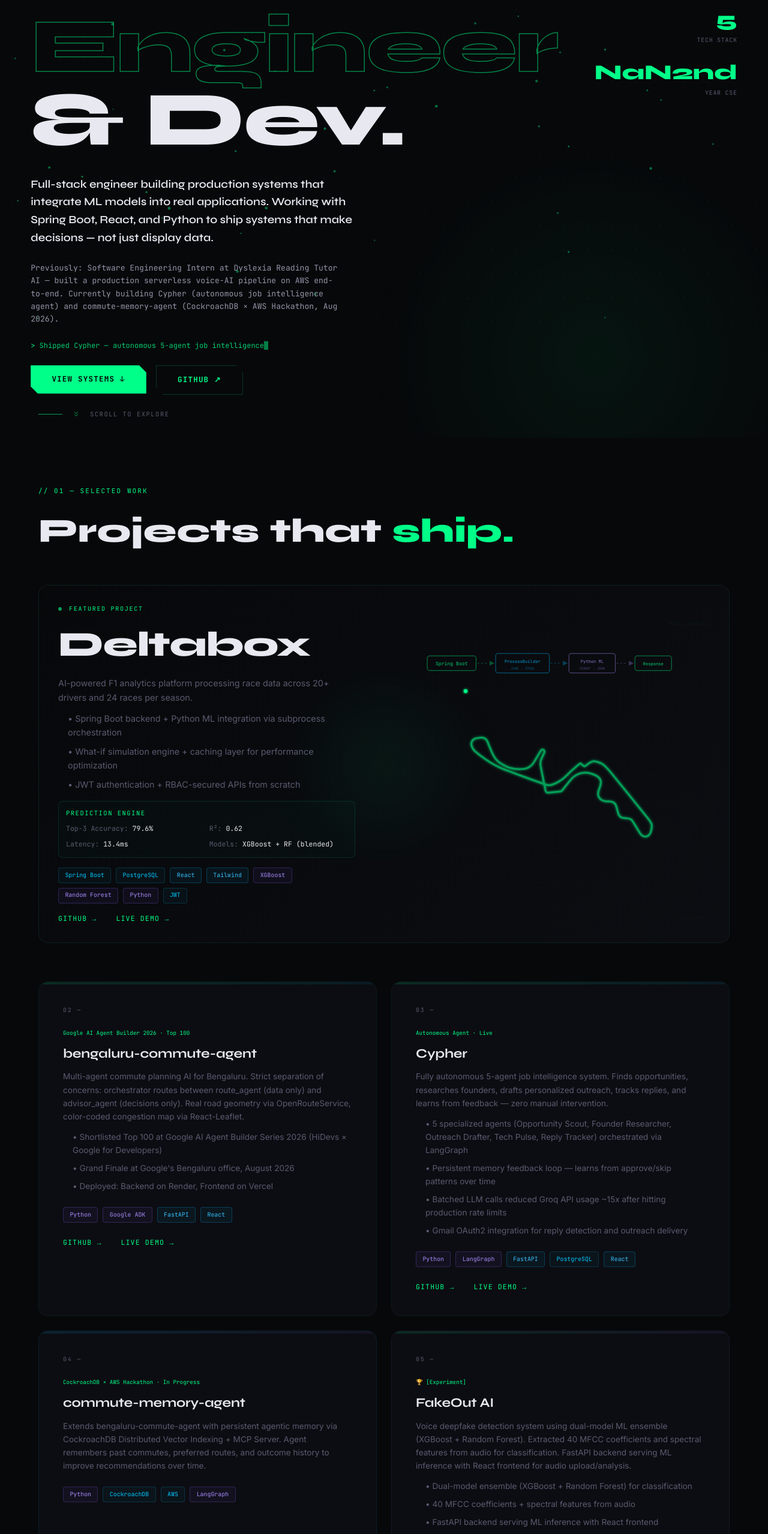
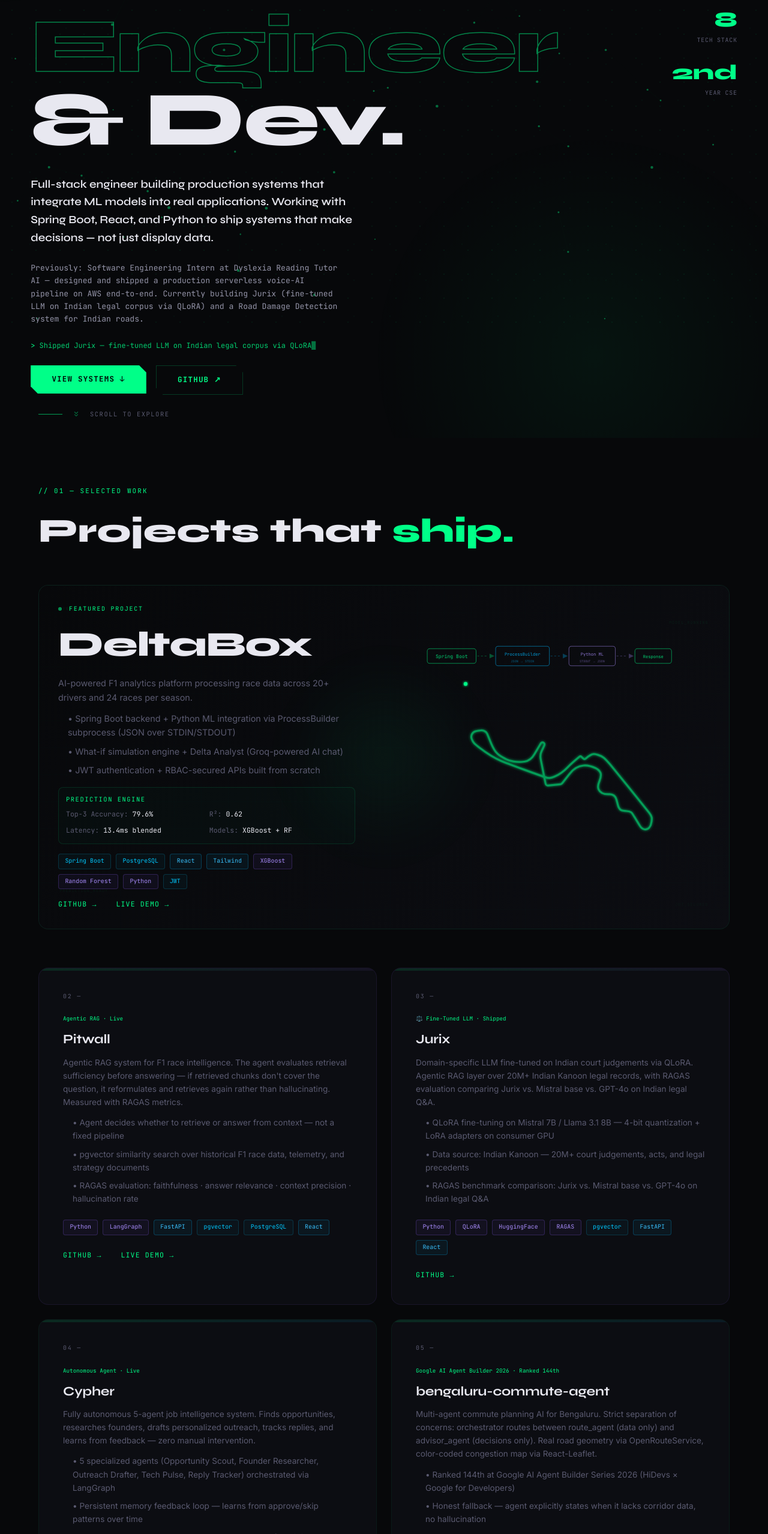
Before and after one commit to Mohammad-Adnan-Shakil/Portfolio, a React (Vite) app: page / in a window 1280 px wide. Shown: the part 243-2800 px from the top of the page at 60% size. Built offline with nearby package versions, Linux system fonts and the light colour scheme.

Commit message:
fix: update projects, fix NaN stat, correct hackathon claims, add Pitwall/Jurix

```diff
--- a/src/components/About.jsx
+++ b/src/components/About.jsx
@@ -25,9 +25,8 @@ const About = () => {
         <div className="w-[60px] h-px bg-accent opacity-40" />
       </div>
 
-      {/* Two-column layout on desktop */}
       <div className="flex flex-col lg:flex-row gap-8 lg:gap-16">
-        {/* Text column - 2/3 */}
+        {/* Text column */}
         <div className="max-w-none lg:max-w-[720px] flex-1">
           <p ref={revealRef(3)} className="mb-4 font-mono text-[clamp(0.75rem,2.5vw,0.83rem)] text-muted leading-relaxed">
             I'm <span className="text-primary">Mohammad Adnan Shakil</span>, a second-year CS student at Presidency University, Bengaluru.
@@ -35,15 +34,15 @@ const About = () => {
           </p>
 
           <p ref={revealRef(4)} className="mb-4 font-mono text-[clamp(0.75rem,2.5vw,0.83rem)] text-muted leading-relaxed">
-            DeltaBox demonstrates my approach: a full-stack F1 intelligence platform with a blended XGBoost + Random Forest ML engine (79.6% Top-3 accuracy, R² 0.62), Java calling Python directly via subprocess for real-time predictions, and JWT + RBAC security built from scratch.
+            DeltaBox demonstrates my approach: a full-stack F1 intelligence platform with a blended XGBoost + Random Forest ML engine (79.6% Top-3 accuracy, R² 0.62, 13.4ms blended inference), Java calling Python directly via ProcessBuilder subprocess for real-time predictions, and JWT + RBAC security built from scratch.
           </p>
 
           <p ref={revealRef(5)} className="font-mono text-[clamp(0.75rem,2.5vw,0.83rem)] text-muted leading-relaxed">
-            Previously a Software Engineering Intern at Dyslexia Reading Tutor AI, where I built a production serverless voice-AI pipeline on AWS (Lambda, DynamoDB, EventBridge, ElevenLabs) end-to-end. Currently building Cypher, an autonomous multi-agent job intelligence system, and competing in the CockroachDB × AWS Hackathon with commute-memory-agent. Open to part-time backend or ML engineering roles.
+            Previously a Software Engineering Intern at Dyslexia Reading Tutor AI, where I designed and shipped a production serverless voice-AI pipeline on AWS (Lambda → ElevenLabs → DynamoDB → EventBridge → HubSpot), end-to-end verified within 3 weeks of joining. Also shipped Jurix (fine-tuned LLM on Indian legal corpus via QLoRA) and commute-memory-agent (CockroachDB × AWS Hackathon). Open to part-time backend or ML engineering roles at AI-first companies.
           </p>
         </div>
 
-        {/* Avatar / mini-card column - 1/3 */}
+        {/* Mini card column */}
         <div ref={revealRef(6)} className="flex-shrink-0 lg:w-64">
           <div
             className="rounded-xl p-6 text-center"
@@ -52,7 +51,6 @@ const About = () => {
               border: '1px solid rgba(0,255,136,0.08)',
             }}
           >
-            {/* Initials avatar */}
             <div
               className="w-20 h-20 rounded-full mx-auto mb-4 flex items-center justify-center text-2xl font-bold font-heading"
               style={{
@@ -64,14 +62,14 @@ const About = () => {
               M
             </div>
             <div className="font-mono text-[0.65rem] text-accent uppercase tracking-[0.1em] mb-1">
-              Software Engineering Intern
+              Backend & ML Engineer
             </div>
             <div className="font-mono text-[0.6rem] text-muted">
-              Dyslexia Reading Tutor AI
+              Ex-Intern · Dyslexia Reading Tutor AI
             </div>
             <div className="mt-3 pt-3" style={{ borderTop: '1px solid rgba(0,255,136,0.08)' }}>
-              <div className="font-mono text-[0.55rem] text-muted uppercase tracking-[0.1em]">
-                Available June 2026
+              <div className="font-mono text-[0.55rem] text-accent uppercase tracking-[0.1em]">
+                Open to Part-Time Roles
               </div>
             </div>
           </div>
--- a/src/components/Hero.jsx
+++ b/src/components/Hero.jsx
@@ -3,11 +3,12 @@ import { motion } from 'framer-motion';
 import { Link } from 'react-scroll';
 
 function useCountUp(end, duration = 2000) {
-  const [count, setCount] = useState(0);
+  const [count, setCount] = useState(typeof end === 'number' ? 0 : end);
   const ref = useRef(null);
   const counted = useRef(false);
 
   useEffect(() => {
+    if (typeof end !== 'number') return;
     const el = ref.current;
     if (!el) return;
     const observer = new IntersectionObserver(
@@ -33,12 +34,13 @@ function useCountUp(end, duration = 2000) {
   return { count, ref };
 }
 
-const StatItem = ({ end, label }) => {
+const StatItem = ({ end, label, suffix = '' }) => {
   const { count, ref } = useCountUp(end);
+  const display = typeof end === 'number' ? `${count}${suffix}` : end;
   return (
     <div ref={ref} className="text-left sm:text-right flex-1 sm:flex-none">
       <div className="font-heading font-extrabold text-accent" style={{ fontSize: 'clamp(1.3rem, 4vw, 2.2rem)' }}>
-        {count}{typeof end === 'string' && isNaN(end) ? end : ''}
+        {display}
       </div>
       <div className="font-mono text-muted uppercase tracking-[0.08em]" style={{ fontSize: 'clamp(0.5rem, 2vw, 0.62rem)' }}>
         {label}
@@ -49,9 +51,10 @@ const StatItem = ({ end, label }) => {
 
 const TypewriterText = () => {
   const lines = [
-    'Built Deltabox — AI F1 platform with 79.6% accuracy',
-    'Shipped Cypher — autonomous 5-agent job intelligence',
+    'Built DeltaBox — AI F1 platform with 79.6% Top-3 accuracy',
+    'Shipped Jurix — fine-tuned LLM on Indian legal corpus via QLoRA',
     'Built production serverless voice-AI pipeline on AWS',
+    'Shipped Cypher — autonomous 5-agent job intelligence system',
   ];
   const [lineIndex, setLineIndex] = useState(0);
   const [charIndex, setCharIndex] = useState(0);
@@ -73,7 +76,7 @@ const TypewriterText = () => {
     }
 
     return () => clearTimeout(timeout);
-  }, [charIndex, isDeleting, lineIndex, lines]);
+  }, [charIndex, isDeleting, lineIndex]);
 
   return (
     <p className="font-mono text-accent/80" style={{ fontSize: 'clamp(0.65rem, 2vw, 0.75rem)', minHeight: '1.4em' }}>
@@ -219,10 +222,8 @@ const Hero = () => {
       }}
       id="hero"
     >
-      {/* Canvas particle network */}
       <CanvasParticles />
 
-      {/* Spotlight glow following mouse */}
       <div
         className="absolute pointer-events-none"
         style={{
@@ -238,7 +239,6 @@ const Hero = () => {
         }}
       />
 
-      {/* Central glow — animated with Framer Motion */}
       <motion.div
         className="absolute top-1/2 left-1/2 -translate-x-1/2 -translate-y-1/2 pointer-events-none"
         style={{
@@ -267,7 +267,7 @@ const Hero = () => {
         <motion.div variants={itemVariants} className="mb-6">
           <p className="font-mono text-accent tracking-[0.2em]" style={{ fontSize: 'clamp(0.72rem, 2vw, 0.78rem)' }}>
             <span className="text-muted">&gt; </span>
-            Mohammad Adnan Shakil · Full-Stack + ML Systems · Bengaluru
+            Mohammad Adnan Shakil · Backend & ML Systems · Bengaluru
           </p>
         </motion.div>
 
@@ -306,7 +306,7 @@ const Hero = () => {
                 className="text-center sm:text-left mx-auto sm:mx-0 font-mono text-secondary leading-relaxed"
                 style={{ fontSize: 'clamp(0.7rem, 2.5vw, 0.82rem)', maxWidth: 'min(85vw, 32rem)' }}
               >
-                Previously: Software Engineering Intern at Dyslexia Reading Tutor AI — built a production serverless voice-AI pipeline on AWS end-to-end. Currently building Cypher (autonomous job intelligence agent) and commute-memory-agent (CockroachDB × AWS Hackathon, Aug 2026).
+                Previously: Software Engineering Intern at Dyslexia Reading Tutor AI — designed and shipped a production serverless voice-AI pipeline on AWS end-to-end. Currently building Jurix (fine-tuned LLM on Indian legal corpus via QLoRA) and a Road Damage Detection system for Indian roads.
               </p>
             </motion.div>
 
@@ -315,14 +315,14 @@ const Hero = () => {
             </motion.div>
           </div>
 
-          {/* Stats — inline with heading on desktop */}
+          {/* Stats */}
           <motion.div
             variants={itemVariants}
             className="flex flex-row sm:flex-col gap-6 sm:gap-5 mt-2 sm:mt-6 self-start"
           >
-            <StatItem end={5} label="Projects" />
-            <StatItem end={5} label="Tech Stack" />
-            <StatItem end="2nd" label="Year CSE" />
+            <StatItem end={7} label="Projects" />
+            <StatItem end={8} label="Tech Stack" />
+            <StatItem end={2} label="Year CSE" suffix="nd" />
           </motion.div>
         </div>
 
@@ -365,7 +365,6 @@ const Hero = () => {
         </motion.div>
       </motion.div>
 
-      {/* Bouncing chevron */}
       <motion.div
         initial={{ opacity: 0 }}
         animate={{ opacity: 1 }}
--- a/src/components/Projects.jsx
+++ b/src/components/Projects.jsx
@@ -2,7 +2,7 @@ import useScrollReveal from '../hooks/useScrollReveal';
 
 const techTagColor = (tag) => {
   const lower = tag.toLowerCase();
-  if (['python', 'google adk', 'langgraph', 'xgboost', 'random forest', 'librosa', 'scikit-learn'].some(t => lower.includes(t))) {
+  if (['python', 'google adk', 'langgraph', 'xgboost', 'random forest', 'librosa', 'scikit-learn', 'qlora', 'huggingface', 'ragas', 'yolov8'].some(t => lower.includes(t))) {
     return {
       color: '#a78bfa',
       border: 'rgba(139,92,246,0.25)',
@@ -52,21 +52,36 @@ const Projects = () => {
   const secondaryProjects = [
     {
       number: '02 —',
-      title: 'bengaluru-commute-agent',
-      category: 'backend',
-      badge: 'Google AI Agent Builder 2026 · Top 100',
-      description: 'Multi-agent commute planning AI for Bengaluru. Strict separation of concerns: orchestrator routes between route_agent (data only) and advisor_agent (decisions only). Real road geometry via OpenRouteService, color-coded congestion map via React-Leaflet.',
+      title: 'Pitwall',
+      category: 'ml',
+      badge: 'Agentic RAG · Live',
+      description: 'Agentic RAG system for F1 race intelligence. The agent evaluates retrieval sufficiency before answering — if retrieved chunks don\'t cover the question, it reformulates and retrieves again rather than hallucinating. Measured with RAGAS metrics.',
       bullets: [
-        'Shortlisted Top 100 at Google AI Agent Builder Series 2026 (HiDevs × Google for Developers)',
-        "Grand Finale at Google's Bengaluru office, August 2026",
-        'Deployed: Backend on Render, Frontend on Vercel'
+        'Agent decides whether to retrieve or answer from context — not a fixed pipeline',
+        'pgvector similarity search over historical F1 race data, telemetry, and strategy documents',
+        'RAGAS evaluation: faithfulness · answer relevance · context precision · hallucination rate',
       ],
-      tags: ['Python', 'Google ADK', 'FastAPI', 'React'],
-      github: 'https://github.com/Mohammad-Adnan-Shakil/bengaluru-commute-agent',
-      live: 'https://bengaluru-commute-agent.vercel.app'
+      tags: ['Python', 'LangGraph', 'FastAPI', 'pgvector', 'PostgreSQL', 'React'],
+      github: 'https://github.com/Mohammad-Adnan-Shakil/PitWall',
+      live: 'https://pit-wall-lemon.vercel.app'
     },
     {
       number: '03 —',
+      title: 'Jurix',
+      category: 'ml',
+      badge: '⚖️ Fine-Tuned LLM · Shipped',
+      description: 'Domain-specific LLM fine-tuned on Indian court judgements via QLoRA. Agentic RAG layer over 20M+ Indian Kanoon legal records, with RAGAS evaluation comparing Jurix vs. Mistral base vs. GPT-4o on Indian legal Q&A.',
+      bullets: [
+        'QLoRA fine-tuning on Mistral 7B / Llama 3.1 8B — 4-bit quantization + LoRA adapters on consumer GPU',
+        'Data source: Indian Kanoon — 20M+ court judgements, acts, and legal precedents',
+        'RAGAS benchmark comparison: Jurix vs. Mistral base vs. GPT-4o on Indian legal Q&A',
+      ],
+      tags: ['Python', 'QLoRA', 'HuggingFace', 'RAGAS', 'pgvector', 'FastAPI', 'React'],
+      github: 'https://github.com/Mohammad-Adnan-Shakil/Jurix',
+      live: ''
+    },
+    {
+      number: '04 —',
       title: 'Cypher',
       category: 'backend',
       badge: 'Autonomous Agent · Live',
@@ -82,26 +97,47 @@ const Projects = () => {
       live: 'https://cypher-navy.vercel.app'
     },
     {
-      number: '04 —',
-      title: 'commute-memory-agent',
-      category: 'infrastructure',
-      badge: 'CockroachDB × AWS Hackathon · In Progress',
-      description: 'Extends bengaluru-commute-agent with persistent agentic memory via CockroachDB Distributed Vector Indexing + MCP Server. Agent remembers past commutes, preferred routes, and outcome history to improve recommendations over time.',
-      bullets: [],
-      tags: ['Python', 'CockroachDB', 'AWS', 'LangGraph'],
-      github: '',
+      number: '05 —',
+      title: 'bengaluru-commute-agent',
+      category: 'backend',
+      badge: 'Google AI Agent Builder 2026 · Ranked 144th',
+      description: 'Multi-agent commute planning AI for Bengaluru. Strict separation of concerns: orchestrator routes between route_agent (data only) and advisor_agent (decisions only). Real road geometry via OpenRouteService, color-coded congestion map via React-Leaflet.',
+      bullets: [
+        'Ranked 144th at Google AI Agent Builder Series 2026 (HiDevs × Google for Developers)',
+        'Honest fallback — agent explicitly states when it lacks corridor data, no hallucination',
+        'Deployed: Backend on Render, Frontend on Vercel'
+      ],
+      tags: ['Python', 'Google ADK', 'FastAPI', 'React'],
+      github: 'https://github.com/Mohammad-Adnan-Shakil/bengaluru-commute-agent',
       live: ''
     },
     {
-      number: '05 —',
+      number: '06 —',
+      title: 'commute-memory-agent',
+      category: 'infrastructure',
+      badge: '🏆 CockroachDB × AWS Hackathon · Shipped',
+      description: 'Extends bengaluru-commute-agent with persistent agentic memory via CockroachDB Distributed Vector Indexing + MCP Server. Agent remembers past commutes, preferred routes, and outcome history to improve recommendations over time.',
+      bullets: [
+        'Memory types: conversation history (transactional) · route preference embeddings (vector) · outcome tracking',
+        'CockroachDB MCP Server + Distributed Vector Indexing — mandatory hackathon tools',
+      ],
+      tags: ['Python', 'CockroachDB', 'AWS', 'LangGraph'],
+      github: 'https://github.com/Mohammad-Adnan-Shakil/commute-memory-agent',
+      live: ''
+    },
+    {
+      number: '07 —',
       title: 'FakeOut AI',
       category: 'ml',
-      badge: '🏆 [Experiment]',
-      description: 'Voice deepfake detection system using dual-model ML ensemble (XGBoost + Random Forest). Extracted 40 MFCC coefficients and spectral features from audio for classification. FastAPI backend serving ML inference with React frontend for audio upload/analysis.',
-      bullets: ['Dual-model ensemble (XGBoost + Random Forest) for classification', '40 MFCC coefficients + spectral features from audio', 'FastAPI backend serving ML inference with React frontend'],
-      tags: ['React', 'FastAPI', 'Python', 'XGBoost', 'Random Forest', 'Librosa', 'TailwindCSS'],
+      badge: '🎙️ FusionX Hackathon 2026 · Top Score',
+      description: 'Voice deepfake detection system using dual-model ML ensemble (XGBoost + Random Forest + wav2vec2 embeddings). Majority-vote ensemble flags model disagreement as low-confidence rather than forcing a decision.',
+      bullets: [
+        '40 MFCC coefficients + spectral centroid + rolloff + zero crossing rate + wav2vec2 embeddings',
+        'Top score in first technical evaluation round — judged on functionality and technical depth',
+      ],
+      tags: ['React', 'FastAPI', 'Python', 'XGBoost', 'Random Forest', 'Librosa'],
       github: 'https://github.com/FuncLexa/FakeOut-AI',
-      isExperiment: true
+      live: ''
     }
   ];
 
@@ -135,13 +171,11 @@ const Projects = () => {
             width: '100%'
           }}
         >
-          {/* Subtle gradient background */}
           <div
             className="absolute inset-0 pointer-events-none"
             style={{ background: 'linear-gradient(135deg, #07080a 0%, #0c0d12 100%)' }}
           />
 
-          {/* Subtle grid overlay */}
           <div
             className="absolute inset-0 pointer-events-none opacity-30"
             style={{
@@ -150,7 +184,6 @@ const Projects = () => {
             }}
           />
 
-          {/* AI glow */}
           <div
             className="absolute top-1/2 left-1/2 -translate-x-1/2 -translate-y-1/2 pointer-events-none"
             style={{
@@ -164,7 +197,6 @@ const Projects = () => {
             }}
           />
 
-          {/* System status labels */}
           <div className="absolute inset-0 pointer-events-none">
             {[
               { top: '6%', left: '3%', text: 'SYNC_ACTIVE', opacity: 0.08 },
@@ -182,9 +214,8 @@ const Projects = () => {
             ))}
           </div>
 
-          {/* LEFT COLUMN - Text content */}
+          {/* LEFT COLUMN */}
           <div className="relative z-20 flex flex-col justify-center w-1/2 p-6 pl-6 sm:pl-8 lg:p-8">
-
             <div className="flex items-center gap-3 mb-4">
               <div className="rounded-full w-1.5 h-1.5 bg-accent animate-pulse" />
               <p className="font-mono text-[0.62rem] text-accent tracking-[0.18em] uppercase">
@@ -196,15 +227,15 @@ const Projects = () => {
               className="font-heading font-extrabold mb-4 tracking-[-0.02em] leading-tight"
               style={{ fontSize: 'clamp(2.45rem, 7vw, 3.64rem)' }}
             >
-              Deltabox
+              DeltaBox
             </h3>
 
             <div className="mb-4 font-body text-muted leading-relaxed" style={{ fontSize: 'clamp(0.8rem, 2vw, 0.9rem)' }}>
               <p className="mb-3">AI-powered F1 analytics platform processing race data across 20+ drivers and 24 races per season.</p>
               <div style={{ paddingLeft: 'clamp(0.5rem, 2vw, 1rem)' }}>
-                <div className="mb-2">• Spring Boot backend + Python ML integration via subprocess orchestration</div>
-                <div className="mb-2">• What-if simulation engine + caching layer for performance optimization</div>
-                <div>• JWT authentication + RBAC-secured APIs from scratch</div>
+                <div className="mb-2">• Spring Boot backend + Python ML integration via ProcessBuilder subprocess (JSON over STDIN/STDOUT)</div>
+                <div className="mb-2">• What-if simulation engine + Delta Analyst (Groq-powered AI chat)</div>
+                <div>• JWT authentication + RBAC-secured APIs built from scratch</div>
               </div>
             </div>
 
@@ -215,8 +246,8 @@ const Projects = () => {
               <div className="grid grid-cols-2 gap-2 font-mono text-[0.72rem] text-muted leading-relaxed">
                 <div>Top-3 Accuracy: <span className="text-primary">79.6%</span></div>
                 <div>R²: <span className="text-primary">0.62</span></div>
-                <div>Latency: <span className="text-primary">13.4ms</span></div>
-                <div>Models: <span className="text-primary">XGBoost + RF (blended)</span></div>
+                <div>Latency: <span className="text-primary">13.4ms blended</span></div>
+                <div>Models: <span className="text-primary">XGBoost + RF</span></div>
               </div>
             </div>
 
@@ -249,7 +280,7 @@ const Projects = () => {
                 GitHub <span className="group-hover:translate-x-1 inline-block transition-transform duration-200">→</span>
               </a>
               <a
-                href="https://deltabox.onrender.com"
+                href="https://deltabox-2.onrender.com"
                 target="_blank"
                 rel="noopener noreferrer"
                 className="group font-mono text-[0.72rem] text-accent uppercase tracking-[0.1em] transition-all duration-200"
@@ -259,9 +290,8 @@ const Projects = () => {
             </div>
           </div>
 
-          {/* RIGHT COLUMN - Suzuka SVG + Architecture Diagram */}
+          {/* RIGHT COLUMN - SVG diagrams */}
           <div className="relative z-20 flex flex-col items-center justify-center w-1/2 overflow-visible gap-4 p-4">
-            {/* Architecture pipeline diagram */}
             <svg
               viewBox="0 0 440 60"
               className="w-full max-w-md"
@@ -282,32 +312,24 @@ const Projects = () => {
                   </feMerge>
                 </filter>
               </defs>
-              {/* Spring Boot */}
               <rect x="0" y="18" width="80" height="24" rx="4" fill="none" stroke="#00ff88" strokeWidth="1" strokeOpacity="0.5" />
               <text x="40" y="33" textAnchor="middle" fill="#00ff88" fontSize="8" fontFamily="JetBrains Mono" opacity="0.8">Spring Boot</text>
-              {/* Arrow */}
               <path d="M82 30 h18" stroke="#00ff88" strokeWidth="1" strokeOpacity="0.3" strokeDasharray="3 3" />
               <polygon points="102,26 110,30 102,34" fill="#00ff88" fillOpacity="0.3" />
-              {/* ProcessBuilder */}
               <rect x="112" y="14" width="88" height="32" rx="4" fill="none" stroke="#00b8ff" strokeWidth="1" strokeOpacity="0.5" />
               <text x="156" y="29" textAnchor="middle" fill="#00b8ff" fontSize="7" fontFamily="JetBrains Mono" opacity="0.8">ProcessBuilder</text>
               <text x="156" y="40" textAnchor="middle" fill="#00b8ff" fontSize="5" fontFamily="JetBrains Mono" opacity="0.5">JSON → STDIN</text>
-              {/* Arrow */}
               <path d="M202 30 h18" stroke="#00b8ff" strokeWidth="1" strokeOpacity="0.3" strokeDasharray="3 3" />
               <polygon points="222,26 230,30 222,34" fill="#00b8ff" fillOpacity="0.3" />
-              {/* Python ML */}
               <rect x="232" y="14" width="76" height="32" rx="4" fill="none" stroke="#a78bfa" strokeWidth="1" strokeOpacity="0.5" />
               <text x="270" y="29" textAnchor="middle" fill="#a78bfa" fontSize="7" fontFamily="JetBrains Mono" opacity="0.8">Python ML</text>
               <text x="270" y="40" textAnchor="middle" fill="#a78bfa" fontSize="5" fontFamily="JetBrains Mono" opacity="0.5">STDOUT → JSON</text>
-              {/* Arrow */}
               <path d="M310 30 h18" stroke="#a78bfa" strokeWidth="1" strokeOpacity="0.3" strokeDasharray="3 3" />
               <polygon points="330,26 338,30 330,34" fill="#a78bfa" fillOpacity="0.3" />
-              {/* Response */}
               <rect x="340" y="18" width="60" height="24" rx="4" fill="none" stroke="#00ff88" strokeWidth="1" strokeOpacity="0.5" />
               <text x="370" y="33" textAnchor="middle" fill="#00ff88" fontSize="7" fontFamily="JetBrains Mono" opacity="0.8">Response</text>
             </svg>
 
-            {/* Suzuka track SVG — smaller inset */}
             <svg
               xmlns="http://www.w3.org/2000/svg"
               viewBox="0 0 500 500"
@@ -341,7 +363,6 @@ const Projects = () => {
               </circle>
             </svg>
           </div>
-
         </div>
       </div>
 
@@ -361,7 +382,6 @@ const Projects = () => {
                 padding: 'clamp(1.5rem, 4vw, 2.5rem)',
               }}
             >
-              {/* Gradient header bar */}
               <div
                 className="absolute top-0 left-0 right-0 h-1"
                 style={{ background: grad }}
@@ -417,8 +437,7 @@ const Projects = () => {
                     href={project.github}
                     target="_blank"
                     rel="noopener noreferrer"
-                    className="group font-mono text-[0.72rem] uppercase tracking-[0.1em] transition-all duration-200"
-                    style={{ color: project.isExperiment ? '#6b6b80' : '#00ff88' }}
+                    className="group font-mono text-[0.72rem] text-accent uppercase tracking-[0.1em] transition-all duration-200"
                   >
                     GitHub <span className="group-hover:translate-x-1 inline-block transition-transform duration-200">→</span>
                   </a>
```
